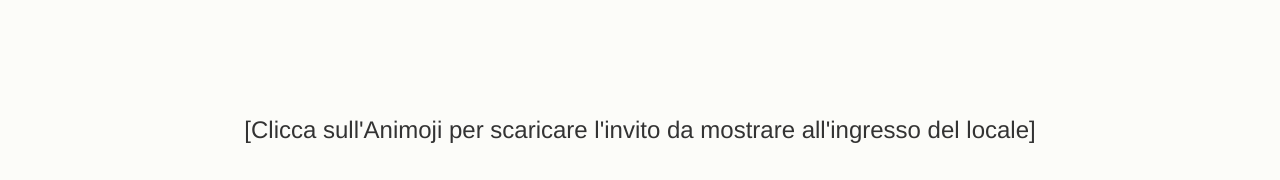
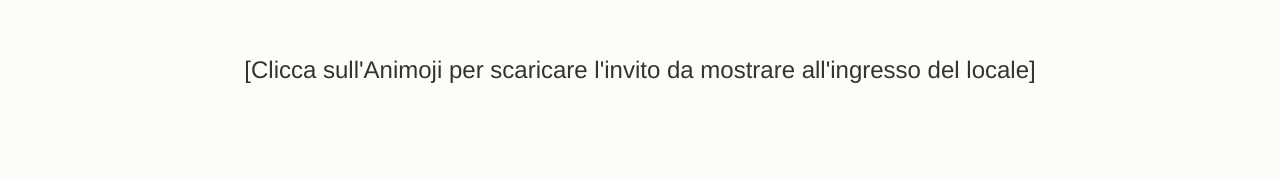
Before and after one commit to pignax/birthdayParty, a plain HTML site: page index.html in a window 1280 px wide. Shown: the part 543-723 px from the top of the page. Drawn offline with nearby package versions, Linux system fonts and the light colour scheme; grey boxes are pictures that could not be loaded.

Commit message:
Update index.html

```diff
--- a/index.html
+++ b/index.html
@@ -23,7 +23,7 @@
        </div>
 
    <h2>DOMENICA 12 MAGGIO 2019<br>ORE 19.30<br>JUST CAVALLI MILANO</h2>
-<h3 style="text-align:center; margin-bottom: 40px;">[Clicca sull'Animoji per scaricare l'invito da mostrare all'ingresso del locale]</h3>
+<h3 style="text-align:center; margin-bottom: 100px; margin-top: -60px;">[Clicca sull'Animoji per scaricare l'invito da mostrare all'ingresso del locale]</h3>
 
    <div class="container">
 
```
